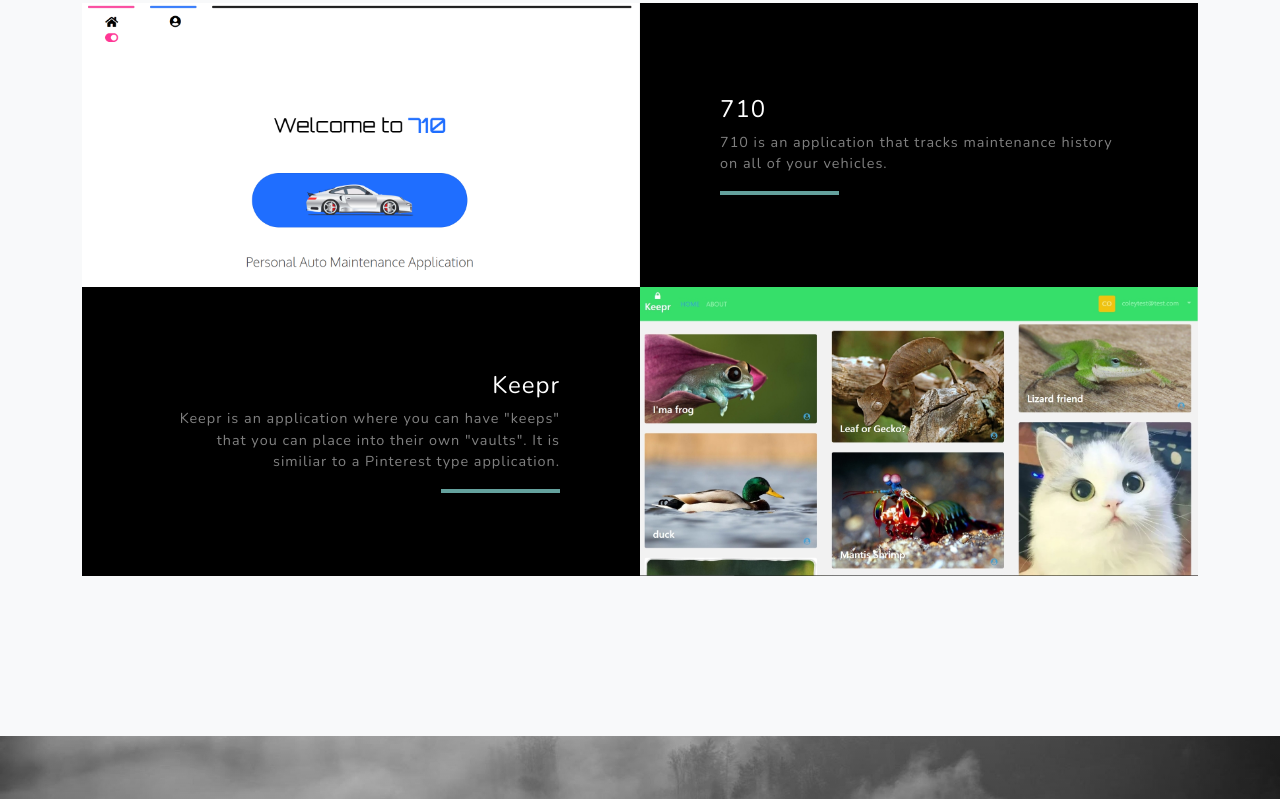
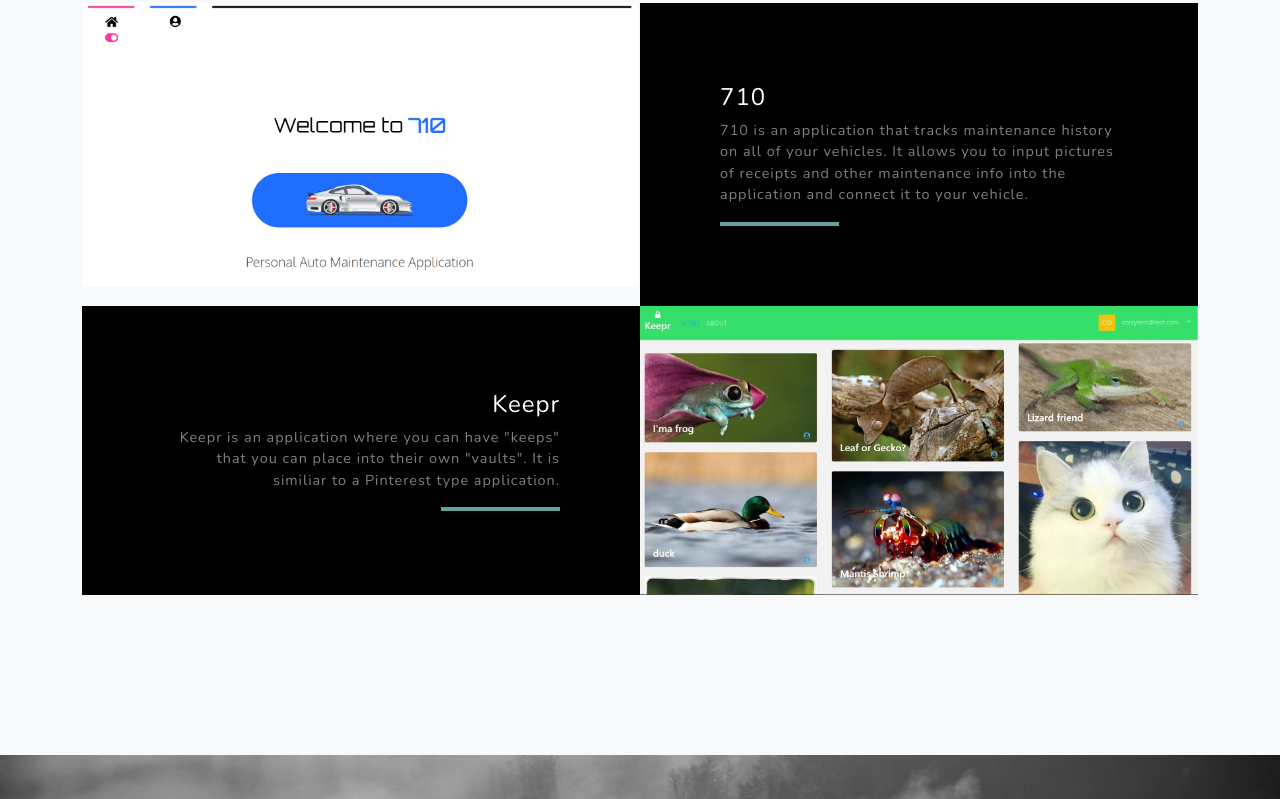
Before and after one commit to ColeyDohmen/coleydohmen.github.io, a website: page dist/index.html in a window 1280 px wide. Shown: the part 1900-2699 px from the top of the page. Drawn offline with nearby package versions, Linux system fonts and the light colour scheme.

Commit message:
710 update

```diff
--- a/dist/index.html
+++ b/dist/index.html
@@ -94,7 +94,8 @@
                             <div class="project-text w-100 my-auto text-center text-lg-left">
                                 <h4 class="text-white">710</h4>
                                 <p class="mb-0 text-white-50">710 is an application that tracks maintenance history on
-                                    all of your vehicles.</p>
+                                    all of your vehicles. It allows you to input pictures of receipts and other
+                                    maintenance info into the application and connect it to your vehicle.</p>
                                 <hr class="d-none d-lg-block mb-0 ml-0" />
                             </div>
                         </div>
```
